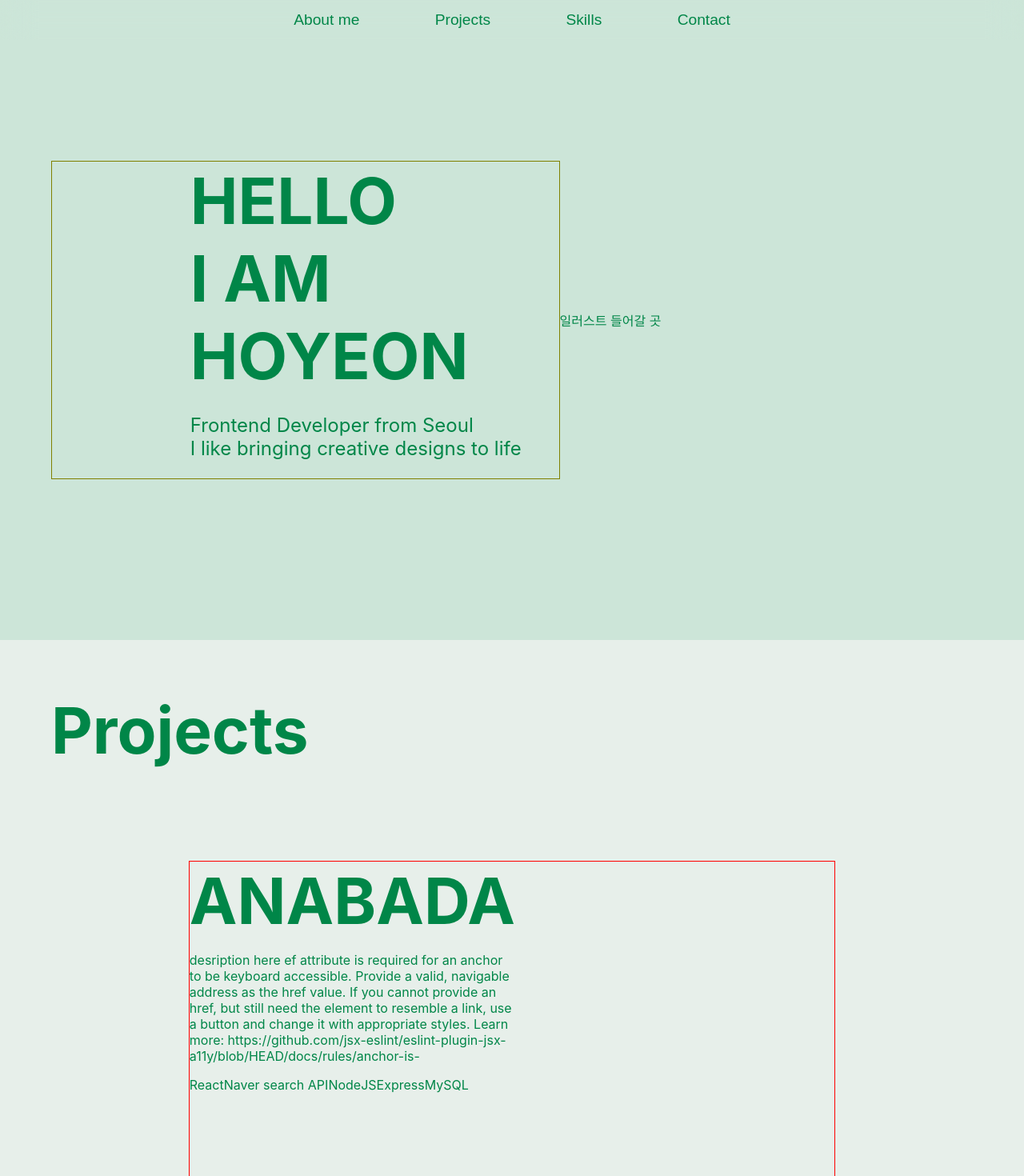
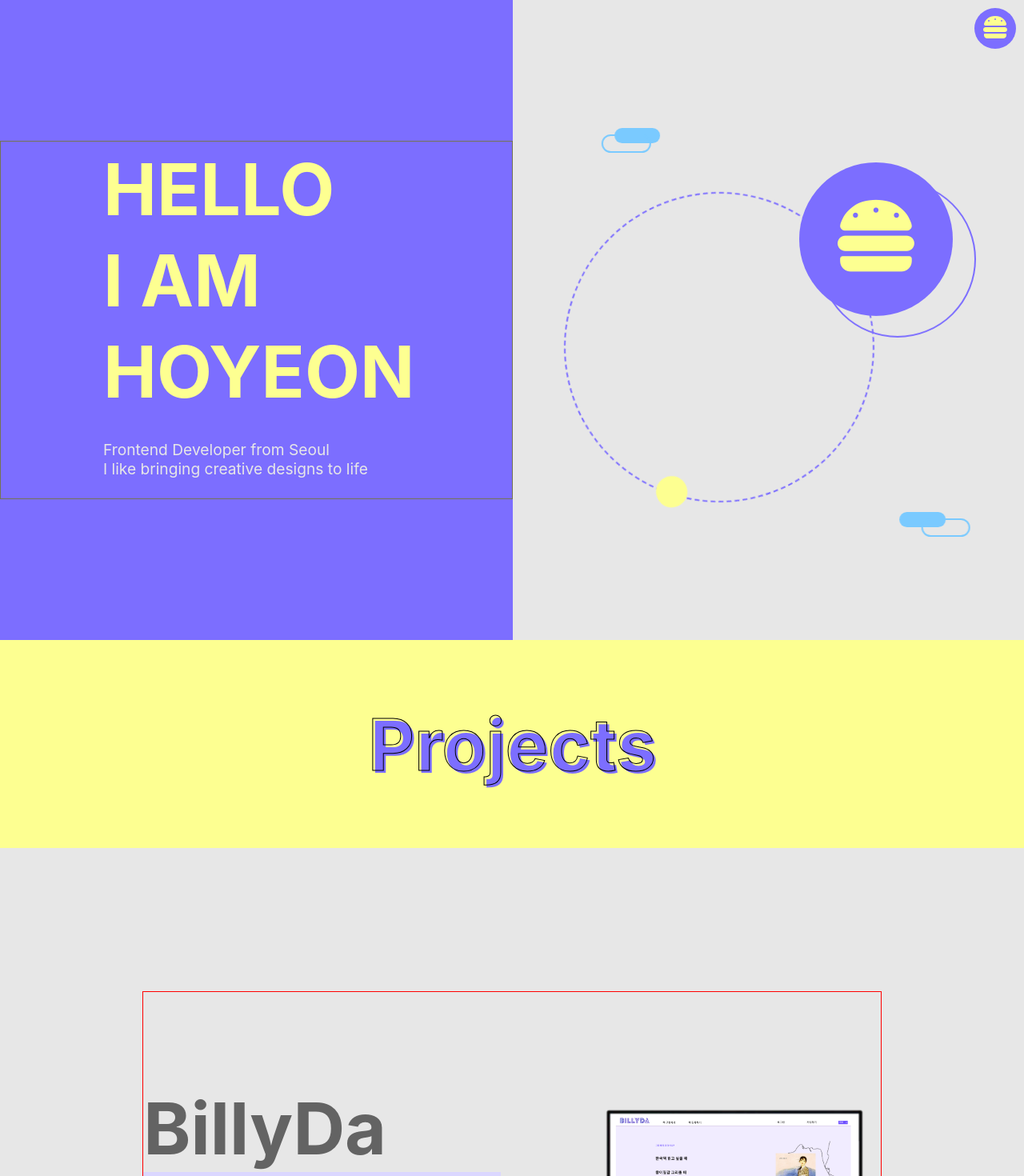
Before and after one commit to hoyeonii/portfolio-hoyeon, a React (Create React App) app: page / in a window 1280 px wide. Shown: the top 1470 px of the page at 80% size. Built offline with nearby package versions, Linux system fonts and the light colour scheme.

Commit message:
main page animation added

```diff
--- a/src/App.css
+++ b/src/App.css
@@ -1,8 +1,13 @@
 :root {
-  --main-highlight: #008648;
-  --main-base: #cce5d8;
-  --main-light: #e7efea;
-  --main-font: white;
+  --main-highlight: #fdff91;
+  --main-blue: #7acaff;
+  --main-base: rgb(124, 110, 255);
+  --main-base-light: rgb(219, 215, 255);
+  /* --main-highlight: #e7ae0b; */
+  /* --main-highlight: #008648; */
+  /* --main-base: rgb(26, 105, 219); */
+  --main-light: #e7e7e7;
+  --main-font: rgb(99, 99, 99);
 }
 
 .App {
@@ -15,44 +20,93 @@
 }
 
 h1 {
-  font-size: 5rem;
-  margin: 0;
+  font-size: 7vw;
+  margin: 1% 0;
+}
+.navBtn {
+  position: fixed;
+  right: 0;
+  font-size: 2rem;
+  background-color: var(--main-base);
   color: var(--main-highlight);
+  border: none;
+  padding: 7px 10px;
+  margin: 10px;
+  border-radius: 50%;
+  /* mix-blend-mode: difference; */
+
+  cursor: pointer;
+  z-index: 1;
 }
 
 nav {
   text-align: right;
   /* border: 1px solid salmon; */
   width: 100%;
+  height: 100vh;
   position: fixed;
   top: 0;
-  /* background-color: var(--main-base); */
+  background-color: var(--main-highlight);
   backdrop-filter: blur(20px);
-  opacity: 0.8;
+  opacity: 1;
+  z-index: 2;
 }
-nav:hover {
+/* nav:hover {
   opacity: 1;
-}
+} */
 nav > div {
+  position: absolute;
   display: flex;
+  flex-direction: column;
+  height: 80%;
+  top: 50%;
+  left: 50%;
+  transform: translate(-50%, -50%);
   justify-content: space-around;
   /* border: 1px solid olive; */
   width: 50%;
   margin: auto;
-  padding: 1%;
 }
 nav button {
+  /* border: none;
+  cursor: pointer;
+  color: transparent;
+  background-color: transparent;
+  -webkit-text-stroke: 1px var(--main-base);
+  font-size: 3rem;
+  font-weight: 800;
+  opacity: 1; */
+  cursor: pointer;
   border: none;
-  cursor: pointer;
-  /* color: white; */
-  color: var(--main-highlight);
 
-  background-color: transparent;
-  font-size: 1.2rem;
-  opacity: 1;
+  /* position: relative; */
+  /* display: inline-block; */
+  font-size: 3em;
+  font-weight: 800;
+  color: transparent;
+  overflow: hidden;
+  -webkit-text-stroke: 2px var(--main-base);
+
+  background: linear-gradient(
+    to right,
+    var(--main-base),
+    var(--main-base),
+    transparent 50%
+  );
+  background-clip: text;
+  -webkit-background-clip: text;
+  -webkit-text-fill-color: transparent;
+  background-size: 200% 100%;
+  background-position: 100%;
+  transition: background-position 0.5s ease;
+}
+nav button:hover {
+  background-position: 0 100%;
 }
 section {
   padding: 5%;
+  background-color: var(--main-light);
+  color: var(--main-font);
 }
 
 .main {
@@ -60,15 +114,18 @@ section {
   height: 100vh;
   display: flex;
   align-items: center;
-  padding: 0 5%;
+  background-color: var(--main-base);
+  padding: 0;
 }
 
 .main-left {
-  border: 1px solid olive;
+  border: 1px solid rgb(116, 116, 81);
   width: 40%;
-  padding-left: 15%;
+  padding-left: 10%;
 }
-
+.main-left h1 {
+  color: var(--main-highlight);
+}
 .main-left-text {
   display: flex;
   flex-direction: column;
@@ -76,28 +133,71 @@ section {
 }
 
 .main-left span {
-  font-size: 1.5em;
+  font-size: 1.5vw;
+  color: var(--main-light);
 }
+.main-right {
+  /* border: 1px solid wheat; */
+  background-color: var(--main-light);
+  width: 50%;
+  height: 100%;
+  position: relative;
+}
+.header {
+  background-color: var(--main-highlight);
+  padding: 5%;
+}
+
+.h1shadow {
+  /* stroke-width: 2px; */
+  /* stroke: white; */
+  -webkit-text-stroke: 1px black;
+  color: transparent;
+  text-shadow: 3px 3px var(--main-base);
+  text-align: center;
+}
+/* .stroke {
+  stroke-width: 2px;
+  color: transparent;
+}
+
+.shadow {
+  text-shadow: 5px 5px var(--main-highlight);
+} */
 
 /* PROJECTS SECTION */
 /* .projects > div {
   width: 100;
 } */
-.projects {
-  background-color: var(--main-light);
-  color: var(--main-highlight);
-}
+/* section {
+
+} */
 .projects h1 {
   /* color: var(--main-base); */
 }
 .project {
   height: 70vh;
-  width: 70%;
+  width: 80%;
   margin: 10% auto;
   border: 1px solid red;
+  display: flex;
+  align-items: center;
+}
+.project-info {
+  /* margin: auto; */
+  padding-bottom: 3%;
+}
+.project img {
+  width: 50%;
+  /* height: auto; */
+  margin: auto;
+}
+.tools {
+  padding: 1%;
+  background-color: var(--main-base-light);
 }
 .project p {
-  width: 50%;
+  /* width: 50%; */
 }
 .skills > div {
   display: flex;
@@ -128,11 +228,11 @@ section {
   /* margin: 5%; */
   font-size: 1.3em;
 }
-.contact {
+/* .contact {
   font-size: 1.5em;
   background-color: var(--main-highlight);
   color: var(--main-base);
-}
+} */
 .contact h1 {
   color: var(--main-light);
 }
--- a/src/App.js
+++ b/src/App.js
@@ -1,25 +1,43 @@
 import "./App.css";
+import "./css/mainAnimation.css";
 import server from "./server.png";
 import client from "./client.png";
-import React, { useRef } from "react";
+import React, { useRef, useState } from "react";
+import H1withStroke from "./helper/H1withStroke";
+import billyda from "./billyda.png";
 function App() {
   const mainRef = useRef();
   const projectsRef = useRef();
   const skillsRef = useRef();
   const contactRef = useRef();
+  const [navOpen, setNavOpen] = useState(false);
 
   const executeScrollTo = (ref) =>
     window.scrollTo({
       top: ref.current.offsetTop,
       behavior: "smooth",
     });
+  const openNav = () => {
+    setNavOpen(!navOpen);
+  };
   return (
     <div className="App">
-      <nav>
+      <button className="navBtn" onClick={openNav}>
+        <i class="fa-solid fa-burger"></i>
+      </button>
+      <nav style={{ display: navOpen ? "inline-block" : "none" }}>
         <div>
           <button
             onClick={() => {
+              setNavOpen(false);
+            }}
+          >
+            X
+          </button>
+          <button
+            onClick={() => {
               executeScrollTo(mainRef);
+              setNavOpen(false);
             }}
           >
             About me
@@ -27,6 +45,7 @@ function App() {
           <button
             onClick={() => {
               executeScrollTo(projectsRef);
+              setNavOpen(false);
             }}
           >
             Projects
@@ -34,6 +53,7 @@ function App() {
           <button
             onClick={() => {
               executeScrollTo(skillsRef);
+              setNavOpen(false);
             }}
           >
             Skills
@@ -41,6 +61,7 @@ function App() {
           <button
             onClick={() => {
               executeScrollTo(contactRef);
+              setNavOpen(false);
             }}
           >
             Contact
@@ -57,13 +78,34 @@ function App() {
             <span>I like bringing creative designs to life</span>
           </div>
         </div>
-        <div className="main-right">일러스트 들어갈 곳</div>
+        <div className="main-right">
+          <div className="circle1 circle1-solid" />
+          <div className="circle1 circle1-outline" onClick={openNav}>
+            <i class="fa-solid fa-burger"></i>
+          </div>
+          <div className="circle2">
+            <div className="circle3" />
+          </div>
+
+          {/* <div className="circle3" /> */}
+          <div className="oval1 oval1-outline" />
+          <div className="oval1 oval1-solid" />
+          <div className="oval1 oval2-outline" />
+          <div className="oval1 oval2-solid" />
+        </div>
       </section>
-      <section className="projects" ref={projectsRef}>
-        <h1>Projects</h1>
-        <div>
+      <div className="header" ref={projectsRef}>
+        <h1 className="h1shadow">Projects</h1>
+      </div>
+      <section className="projects">
+        {/* <H1withStroke text="Projects" /> */}
+
         <div className="project anbda">
-            <h1>ANABADA</h1>
+          <div className="project-info">
+            <h1>BillyDa</h1>
+            <span className="tools">
+              #React #Naver #search #API #NodeJS #Express #MySQL
+            </span>
             <p>
               desription here ef attribute is required for an anchor to be
               keyboard accessible. Provide a valid, navigable address as the
@@ -72,16 +114,15 @@ function App() {
               appropriate styles. Learn more:
               https://github.com/jsx-eslint/eslint-plugin-jsx-a11y/blob/HEAD/docs/rules/anchor-is-
             </p>
-            <div className="tools">
-              <label>React</label>
-              <label>Naver search API</label>
-              <label>NodeJS</label>
-              <label>Express</label>
-              <label>MySQL</label>
           </div>
+          <img src={billyda} alt="img" />
         </div>
         <div className="project scope">
+          <div className="project-info">
             <h1>Scope</h1>
+            <span className="tools">
+              #React #Naver #search #API #NodeJS #Express #firebase
+            </span>
             <p>
               desription here ef attribute is required for an anchor to be
               keyboard accessible. Provide a valid, navigable address as the
@@ -90,14 +131,19 @@ function App() {
               appropriate styles. Learn more:
               https://github.com/jsx-eslint/eslint-plugin-jsx-a11y/blob/HEAD/docs/rules/anchor-is-
             </p>
-            <div className="tools">
-              <label>React</label>
-              <label>React Router</label>
-              <label>Firebase</label>
           </div>
+          <img src={billyda} alt="img" />
         </div>
         <div className="project tomodoro">
-            <h1>TOMODORO</h1>
+          <div className="project-info">
+            <h1>
+              TOMO
+              <br />
+              DORO
+            </h1>
+            <span className="tools">
+              #React #Naver API #NodeJS #Express #MySQL
+            </span>
             <p>
               desription here ef attribute is required for an anchor to be
               keyboard accessible. Provide a valid, navigable address as the
@@ -106,17 +152,31 @@ function App() {
               appropriate styles. Learn more:
               https://github.com/jsx-eslint/eslint-plugin-jsx-a11y/blob/HEAD/docs/rules/anchor-is-
             </p>
-            <div className="tools">
-              <label>React</label>
-              <label>Naver search API</label>
-              <label>NodeJS</label>
-              <label>Express</label>
           </div>
+          <img src={billyda} alt="img" />
         </div>
+        <div className="project spotify">
+          <div className="project-info">
+            <h1>Spotify</h1>
+            <span className="tools">
+              #React #Naver #search #API #NodeJS #Express #MySQL
+            </span>
+            <p>
+              desription here ef attribute is required for an anchor to be
+              keyboard accessible. Provide a valid, navigable address as the
+              href value. If you cannot provide an href, but still need the
+              element to resemble a link, use a button and change it with
+              appropriate styles. Learn more:
+              https://github.com/jsx-eslint/eslint-plugin-jsx-a11y/blob/HEAD/docs/rules/anchor-is-
+            </p>
+          </div>
+          <img src={billyda} alt="img" />
         </div>
       </section>
-      <section className="skills" ref={skillsRef}>
-        <h1>Skills</h1>
+      <div className="header" ref={skillsRef}>
+        <h1 className="h1shadow">Skills</h1>
+      </div>
+      <section className="skills">
         <div>
           <div className="skill">
             <img src={client} alt="server" width="100px" />
@@ -141,8 +201,10 @@ function App() {
           </div>
         </div>
       </section>
-      <section className="contact" ref={contactRef}>
-        <h1>Contact</h1>
+      <div className="header" ref={contactRef}>
+        <h1 className="h1shadow">Contact</h1>
+      </div>
+      <section className="contact">
         <div>
           {/* <img
             src="https://cdn-icons-png.flaticon.com/512/25/25231.png"
--- /dev/null
+++ b/src/css/mainAnimation.css
@@ -0,0 +1,142 @@
+.circle1 {
+  position: absolute;
+  width: 15vw;
+  height: 15vw;
+
+  /* transform: translate(-50%, -50%); */
+  border-radius: 50%;
+  z-index: 1;
+}
+.circle1-outline {
+  background-color: var(--main-base);
+  animation: upDown 5s infinite;
+  top: 30%;
+  left: 56%;
+  /* text-align: center; */
+  font-size: 8vw;
+  cursor: pointer;
+}
+.circle1-outline i {
+  position: absolute;
+  top: 48%;
+  left: 50%;
+  transform: translate(-50%, -50%);
+  color: var(--main-highlight);
+}
+.circle1-solid {
+  /* background-color: aliceblue; */
+  background-color: transparent;
+  top: 32%;
+  left: 60%;
+  border: 2px solid var(--main-base);
+  animation: upDown 3s infinite;
+}
+
+@keyframes upDown {
+  0% {
+    transform: translateY(0px);
+  }
+  50% {
+    transform: translateY(-40px);
+  }
+
+  100% {
+    transform: translateY(0px);
+  }
+}
+
+/*circle2*/
+.circle2 {
+  position: absolute;
+  width: 30vw;
+  height: 30vw;
+
+  /* transform: translate(-50%, -50%); */
+  border-radius: 50%;
+  border: 2px dashed var(--main-base);
+  top: 30%;
+  left: 10%;
+  animation: rotates 10s infinite;
+}
+.circle3 {
+  position: absolute;
+  width: 3vw;
+  height: 3vw;
+  border-radius: 50%;
+  background-color: var(--main-highlight);
+  top: 80%;
+  left: 10%;
+}
+/* .circle3 {
+  position: absolute;
+  width: 10px;
+  height: 10px;
+
+  border-radius: 50%;
+  border: 2px dashed var(--main-base);
+  top: 56%;
+  left: 50%;
+  animation: myOrbit 10s infinite;
+} */
+@keyframes rotates {
+  from {
+    transform: rotate(0deg);
+  }
+  to {
+    transform: rotate(360deg);
+  }
+}
+
+/* oval */
+.oval1 {
+  position: absolute;
+  width: 4.5vw;
+  height: 1.5vw;
+
+  /* transform: translate(-50%, -50%); */
+  border-radius: 20px;
+}
+.oval1-outline {
+  background-color: var(--main-blue);
+  animation: moveSide 3.3s infinite;
+  top: 20%;
+  left: 20%;
+}
+.oval1-solid {
+  /* background-color: aliceblue; */
+  background-color: transparent;
+  top: 21%;
+  left: 21%;
+  border: 2px solid var(--main-blue);
+  animation: moveSide 3s infinite;
+}
+
+/* oval2 */
+
+.oval2-outline {
+  background-color: var(--main-blue);
+  animation: moveSide 2.8s infinite;
+  top: 80%;
+  left: 80%;
+}
+.oval2-solid {
+  /* background-color: aliceblue; */
+  background-color: transparent;
+  top: 81%;
+  left: 81%;
+  border: 2px solid var(--main-blue);
+  animation: moveSide 3.2s infinite;
+}
+
+@keyframes moveSide {
+  0% {
+    transform: translateX(0px);
+  }
+  50% {
+    transform: translateX(-50%);
+  }
+
+  100% {
+    transform: translateX(0px);
+  }
+}
--- /dev/null
+++ b/src/helper/H1withStroke.js
@@ -0,0 +1,12 @@
+import React from "react";
+
+function H1withStroke({ text }) {
+  return (
+    <div className="h1withshadow">
+      <h1 classname="h1text">{text}</h1>
+      <h1 classname="h1shadow">{text}</h1>
+    </div>
+  );
+}
+
+export default H1withStroke;
```
Also changed, not shown: src/billyda.png (added). Lines whose indentation alone changed are shown as unchanged.
